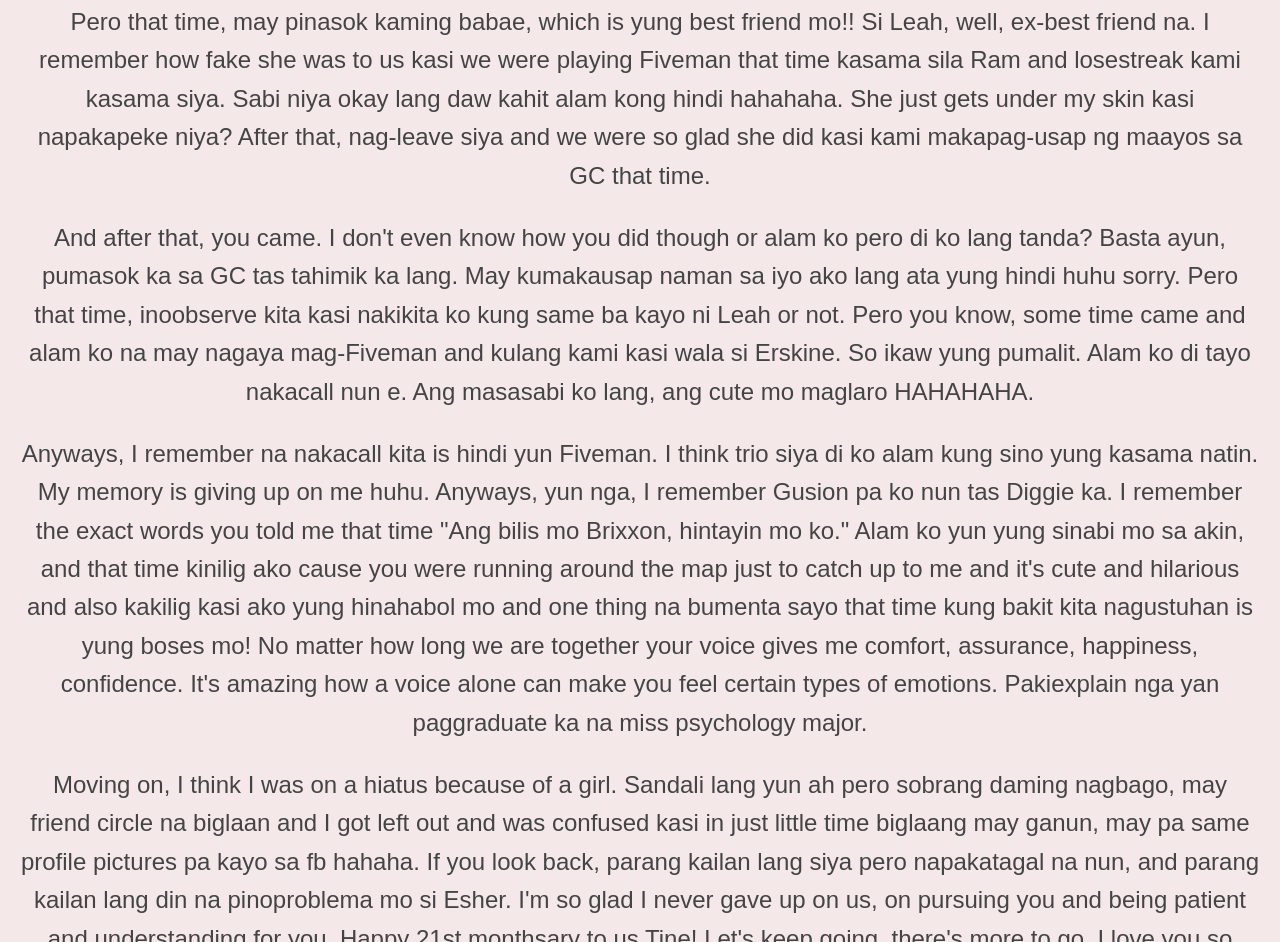
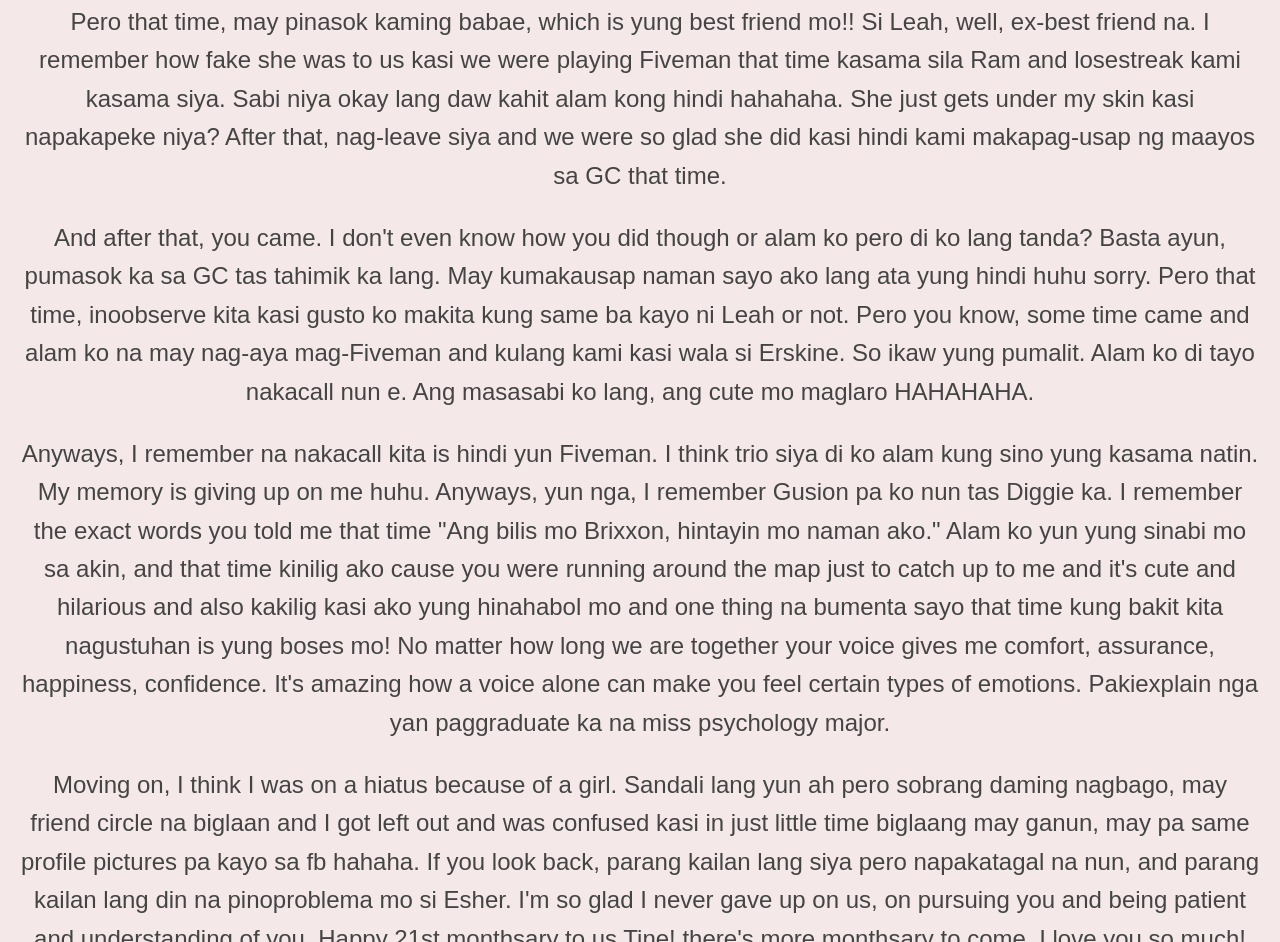
Before and after one commit to blank1317/21stmonthsary.github.io, a plain HTML site: page our-story.html in a window 1280 px wide. Shown: the part 415-1357 px from the top of the page. Drawn offline with Linux system fonts and the light colour scheme.

Commit message:
updated paragprah part

```diff
--- a/our-story.html
+++ b/our-story.html
@@ -52,13 +52,13 @@
     <h2 style="text-align: center;">2021</h2>
     <p style="text-align: center;">Hey! I know you've heard this many times kasi nakwento ko na sa iyo. Gusto ko lang ulit ikwento since we'll be together for 2 years in the coming months, and I just can't comprehend how fast time is going, well at least for me. Anyways, it was like mid-2021? I can't remember, pero alam ko malapit na ang bakasyon, so wag mo akong pagalitan kung mali ang araw na sinasabi ko.<p style="text-align: center;">
 
- <p style="text-align: center;">Pero that time, may pinasok kaming babae, which is yung best friend mo!! Si Leah, well, ex-best friend na. I remember how fake she was to us kasi we were playing Fiveman that time kasama sila Ram and losestreak kami kasama siya. Sabi niya okay lang daw kahit alam kong hindi hahahaha. She just gets under my skin kasi napakapeke niya? After that, nag-leave siya and we were so glad she did kasi kami makapag-usap ng maayos sa GC that time.<p style="text-align: center;">
+ <p style="text-align: center;">Pero that time, may pinasok kaming babae, which is yung best friend mo!! Si Leah, well, ex-best friend na. I remember how fake she was to us kasi we were playing Fiveman that time kasama sila Ram and losestreak kami kasama siya. Sabi niya okay lang daw kahit alam kong hindi hahahaha. She just gets under my skin kasi napakapeke niya? After that, nag-leave siya and we were so glad she did kasi hindi kami makapag-usap ng maayos sa GC that time.<p style="text-align: center;">
 
- <p style="text-align: center;">And after that, you came. I don't even know how you did though or alam ko pero di ko lang tanda? Basta ayun, pumasok ka sa GC tas tahimik ka lang. May kumakausap naman sa iyo ako lang ata yung hindi huhu sorry. Pero that time, inoobserve kita kasi nakikita ko kung same ba kayo ni Leah or not. Pero you know, some time came and alam ko na may nagaya mag-Fiveman and kulang kami kasi wala si Erskine. So ikaw yung pumalit. Alam ko di tayo nakacall nun e. Ang masasabi ko lang, ang cute mo maglaro HAHAHAHA.<p style="text-align: center;">
+ <p style="text-align: center;">And after that, you came. I don't even know how you did though or alam ko pero di ko lang tanda? Basta ayun, pumasok ka sa GC tas tahimik ka lang. May kumakausap naman sayo ako lang ata yung hindi huhu sorry. Pero that time, inoobserve kita kasi gusto ko makita kung same ba kayo ni Leah or not. Pero you know, some time came and alam ko na may nag-aya mag-Fiveman and kulang kami kasi wala si Erskine. So ikaw yung pumalit. Alam ko di tayo nakacall nun e. Ang masasabi ko lang, ang cute mo maglaro HAHAHAHA.<p style="text-align: center;">
 
-<p style="text-align: center;">Anyways, I remember na nakacall kita is hindi yun Fiveman. I think trio siya di ko alam kung sino yung kasama natin. My memory is giving up on me huhu. Anyways, yun nga, I remember Gusion pa ko nun tas Diggie ka. I remember the exact words you told me that time "Ang bilis mo Brixxon, hintayin mo ko." Alam ko yun yung sinabi mo sa akin, and that time kinilig ako cause you were running around the map just to catch up to me and it's cute and hilarious and also kakilig kasi ako yung hinahabol mo and one thing na bumenta sayo that time kung bakit kita nagustuhan is yung boses mo! No matter how long we are together your voice gives me comfort, assurance, happiness, confidence. It's amazing how a voice alone can make you feel certain types of emotions. Pakiexplain nga yan paggraduate ka na miss psychology major.<p style="text-align: center;">
+<p style="text-align: center;">Anyways, I remember na nakacall kita is hindi yun Fiveman. I think trio siya di ko alam kung sino yung kasama natin. My memory is giving up on me huhu. Anyways, yun nga, I remember Gusion pa ko nun tas Diggie ka. I remember the exact words you told me that time "Ang bilis mo Brixxon, hintayin mo naman ako." Alam ko yun yung sinabi mo sa akin, and that time kinilig ako cause you were running around the map just to catch up to me and it's cute and hilarious and also kakilig kasi ako yung hinahabol mo and one thing na bumenta sayo that time kung bakit kita nagustuhan is yung boses mo! No matter how long we are together your voice gives me comfort, assurance, happiness, confidence. It's amazing how a voice alone can make you feel certain types of emotions. Pakiexplain nga yan paggraduate ka na miss psychology major.<p style="text-align: center;">
 
-<p style="text-align: center;">Moving on, I think I was on a hiatus because of a girl. Sandali lang yun ah pero sobrang daming nagbago, may friend circle na biglaan and I got left out and was confused kasi in just little time biglaang may ganun, may pa same profile pictures pa kayo sa fb hahaha. If you look back, parang kailan lang siya pero napakatagal na nun, and parang kailan lang din na pinoproblema mo si Esher. I'm so glad I never gave up on us, on pursuing you and being patient and understanding for you. Happy 21st monthsary to us Tine! Let's keep going, there's more to go. I love you so much!</p>
+<p style="text-align: center;">Moving on, I think I was on a hiatus because of a girl. Sandali lang yun ah pero sobrang daming nagbago, may friend circle na biglaan and I got left out and was confused kasi in just little time biglaang may ganun, may pa same profile pictures pa kayo sa fb hahaha. If you look back, parang kailan lang siya pero napakatagal na nun, and parang kailan lang din na pinoproblema mo si Esher. I'm so glad I never gave up on us, on pursuing you and being patient and understanding of you. Happy 21st monthsary to us Tine! there's more monthsary to come. I love you so much!</p>
     <p style="text-align: center;"><a href="index.html">&larr; Back to Home</a></p>
 </body>
 </html>
```
